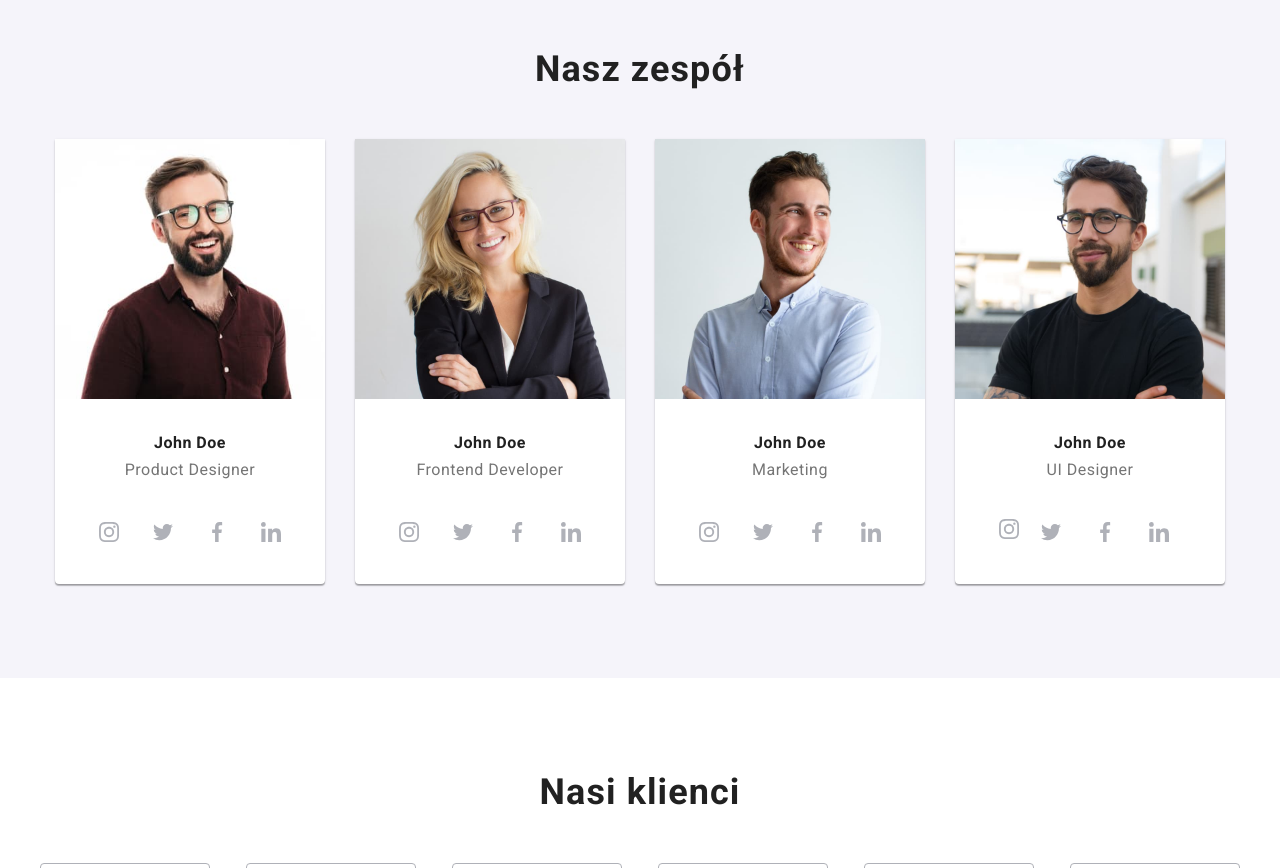
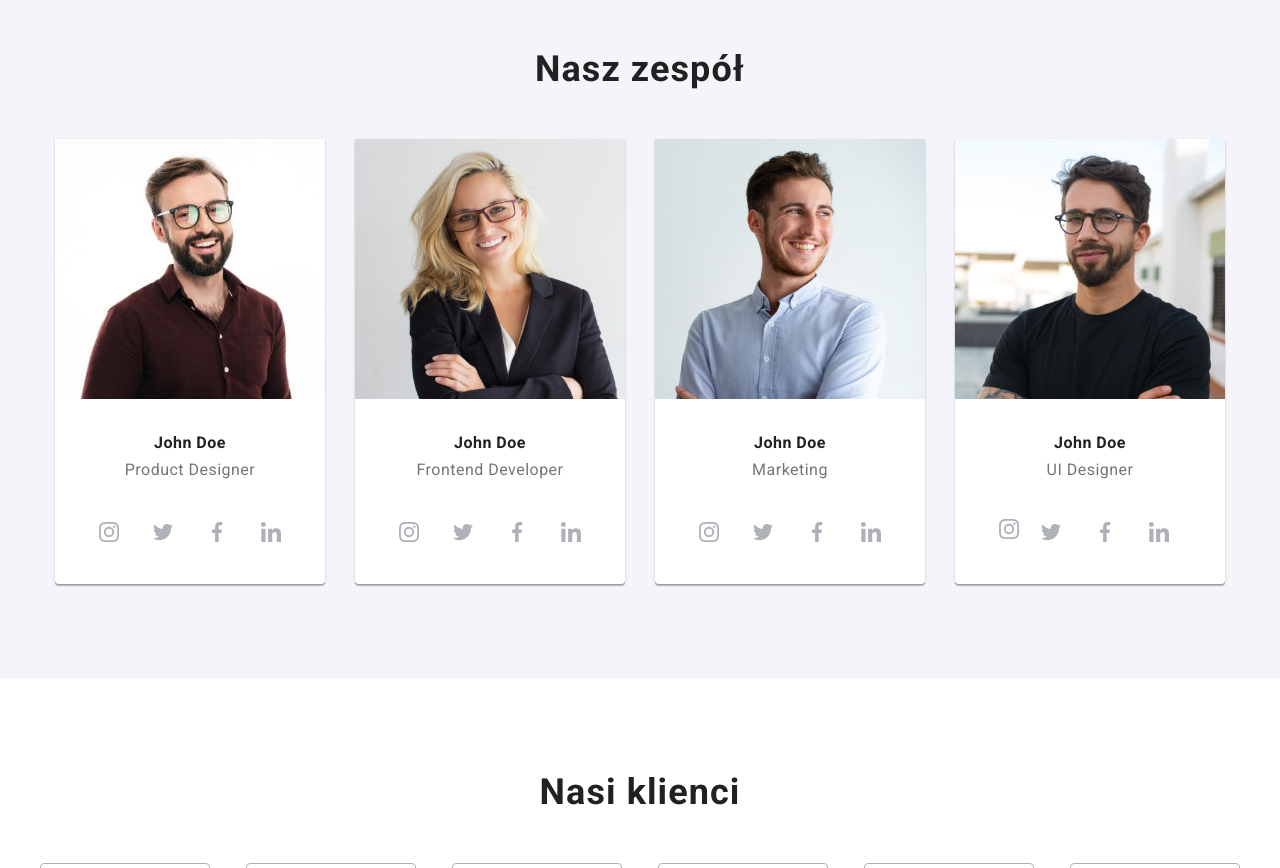
Before and after one commit to LukaszKiwala/goit-markup-hw-08, a plain HTML site: page index.html in a window 1280 px wide. Shown: the part 1820-2688 px from the top of the page. Drawn offline with nearby package versions, Linux system fonts and the light colour scheme.

Commit message:
zadanie do oddania

```diff
--- a/index.html
+++ b/index.html
@@ -264,7 +264,13 @@
           <h2 class="our-team__header">Nasz zespół</h2>
           <ul class="our-team__list">
             <li class="our-team__item">
-              <img src="./images/john-doe-product-designer.jpg" alt="men with beard" width="270" height="260" />
+              <img
+                srcset="images/product-designer@1.jpg 1x, images/product-designer@2.jpg 2x"
+                src="images/product-designer@1.jpg"
+                alt="men with beard"
+                width="270"
+                height="260"
+              />
 
               <h4 class="our-team__team-member">John Doe</h4>
               <p class="our-team__position">Product Designer</p>
@@ -294,7 +300,13 @@
               </div>
             </li>
             <li class="our-team__item">
-              <img src="./images/frontend-developer.jpg" alt="girl with blond hair" width="270" height="260" />
+              <img
+                srcset="images/frontend-developer@1.jpg 1x, images/frontend-developer@2.jpg 2x"
+                src="images/frontend-developer@1.jpg"
+                alt="girl with blond hair"
+                width="270"
+                height="260"
+              />
 
               <h4 class="our-team__team-member">John Doe</h4>
               <p class="our-team__position">Frontend Developer</p>
@@ -324,7 +336,13 @@
               </div>
             </li>
             <li class="our-team__item">
-              <img src="./images/john-doe-marketing.jpg" alt="smilling man" width="270" height="260" />
+              <img
+                srcset="images/marketing@1.jpg 1x, images/marketing@2.jpg 2x"
+                src="images/marketing@1.jpg"
+                alt="smilling man"
+                width="270"
+                height="260"
+              />
 
               <h4 class="our-team__team-member">John Doe</h4>
               <p class="our-team__position">Marketing</p>
@@ -354,7 +372,13 @@
               </div>
             </li>
             <li class="our-team__item">
-              <img src="./images/man-with-beard.jpg" alt="man with beard" width="270" height="260" />
+              <img
+                srcset="images/ui-designer@1.jpg 1x, images/ui-designer@2.jpg 2x"
+                src="images/ui-designer@1.jpg"
+                alt="man with beard"
+                width="270"
+                height="260"
+              />
 
               <h4 class="our-team__team-member">John Doe</h4>
               <p class="our-team__position">UI Designer</p>
--- a/sass/components/_header.scss
+++ b/sass/components/_header.scss
@@ -41,6 +41,11 @@
             flex-wrap: nowrap;
             justify-content: flex-start;
         }
+                 @media screen and (max-width: 1200px) {
+
+                     margin-left: 0;
+
+                 }
 }
 
 
@@ -95,7 +100,8 @@
         display: flex;
             flex-direction: row;
             gap: 30px;
-            margin: auto;
+            margin-left: auto;
+
     }
 
 }
@@ -157,14 +163,16 @@
 
 
 .nav-highlight::after {
+    left: 0;
+    bottom: -32px;
     position: absolute;
     content: "";
     width: 100%;
     height: 4px;
-    background: var(--hover-color);
     border-radius: 2px;
-    left: 0;
-    bottom: -33px;
+    background: var(--blue-color);
+
+
 }}
 
 .logo__studio {
--- a/sass/components/_mobile-menu.scss
+++ b/sass/components/_mobile-menu.scss
@@ -54,6 +54,7 @@
     position: absolute;
     top: 21px;
     right: 21px;
+    margin-right: 30px;
     display: flex;
     align-items: center;
     width: 30px;
```
Also changed, not shown: css/main.min.css, images/frontend-developer@1.jpg (added), images/frontend-developer@2.jpg (added), images/marketing@1.jpg (added), images/marketing@2.jpg (added), images/product-designer@1.jpg (added), images/product-designer@2.jpg (added), images/ui-designer@1.jpg (added), images/ui-designer@2.jpg (added), 1 other file.
